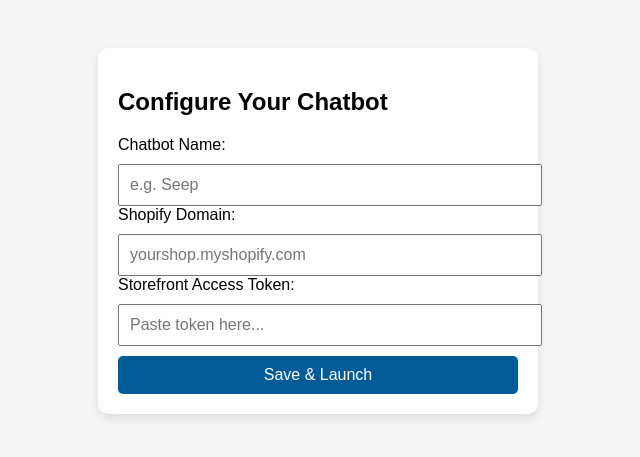
After one commit to Dayzcorp/noble-server, a Python web app: template templates/setup.html in a window 1280 px wide. The commit adds this page. Shown: the top 457 px of the page, without its empty margins (322-962 px from the left). Run offline with Jinja, Linux system fonts and the light colour scheme; the template is opened without the code that fills it, so the values that code supplies are empty.

Commit message:
Final V-fv

```diff
--- a/templates/index.html
+++ b/templates/index.html
@@ -45,4 +45,5 @@
       }
     }
   </script>
+<script src="{{ url_for('static', filename='seep.js') }}"></script>
 </body>
--- /dev/null
+++ b/templates/setup.html
@@ -0,0 +1,56 @@
+<!DOCTYPE html>
+<html lang="en">
+<head>
+  <meta charset="UTF-8">
+  <title>Bot Setup</title>
+  <style>
+    body {
+      font-family: Arial, sans-serif;
+      padding: 40px;
+      background: #f5f5f5;
+    }
+    form {
+      background: #fff;
+      padding: 20px;
+      border-radius: 10px;
+      box-shadow: 0 4px 10px rgba(0,0,0,0.1);
+      max-width: 400px;
+      margin: auto;
+    }
+    input[type="text"], input[type="submit"] {
+      width: 100%;
+      padding: 10px;
+      margin-top: 10px;
+      font-size: 16px;
+    }
+    input[type="submit"] {
+      background: #005b96;
+      color: white;
+      border: none;
+      border-radius: 5px;
+      cursor: pointer;
+    }
+    input[type="submit"]:hover {
+      background: #00487c;
+    }
+  </style>
+</head>
+<body>
+
+  <form method="POST">
+    <h2>Configure Your Chatbot</h2>
+
+    <label for="bot_name">Chatbot Name:</label>
+    <input type="text" id="bot_name" name="bot_name" placeholder="e.g. Seep" required>
+
+    <label for="shopify_domain">Shopify Domain:</label>
+    <input type="text" id="shopify_domain" name="shopify_domain" placeholder="yourshop.myshopify.com" required>
+
+    <label for="shopify_token">Storefront Access Token:</label>
+    <input type="text" id="shopify_token" name="shopify_token" placeholder="Paste token here..." required>
+
+    <input type="submit" value="Save & Launch">
+  </form>
+
+</body>
+</html>
```
Also changed, not shown: app.py (+65 -27 lines).
